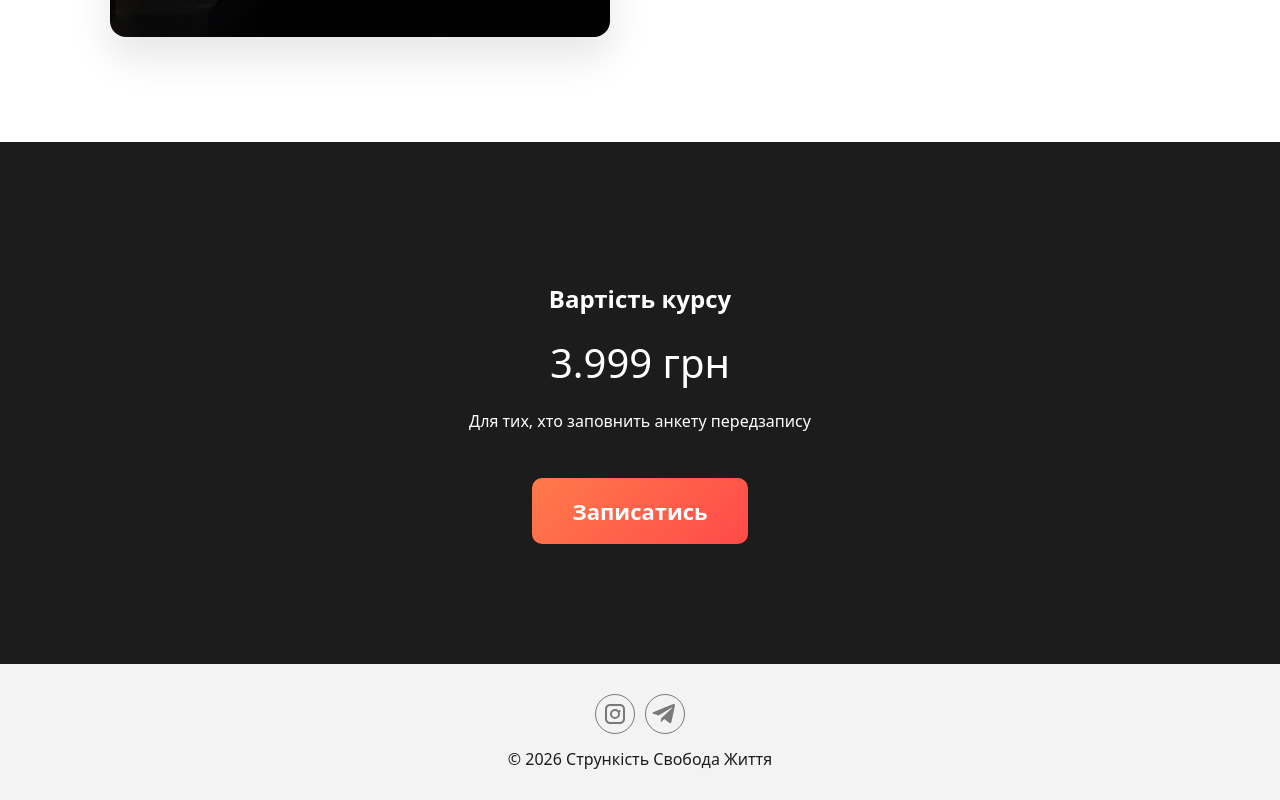
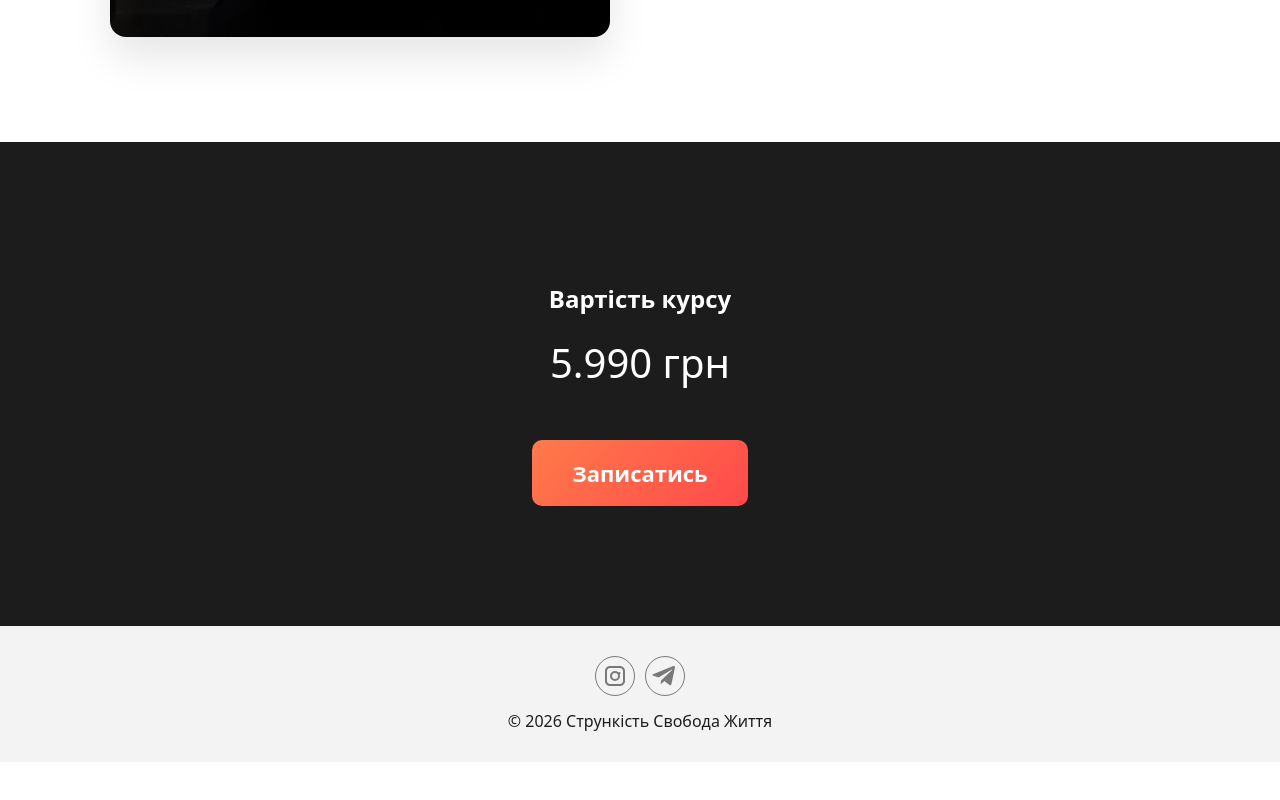
Before and after one commit to sergiyZinovyev/psy-landing, an Angular app: page / in a window 1280 px wide. Shown: the part 3316-4116 px from the top of the page. After the commit the page ends 4078 px from the top, so only its background shows below. Built offline with nearby package versions, Linux system fonts and the light colour scheme.

Commit message:
Update price

```diff
--- a/src/app/app.html
+++ b/src/app/app.html
@@ -237,9 +237,9 @@
 
     <h2>Вартість курсу</h2>
 
-    <p class="price">3.999 грн</p>
+    <p class="price">5.990 грн</p>
 
-    <p>Для тих, хто заповнить анкету передзапису</p>
+    <!-- <p>Для тих, хто заповнить анкету передзапису</p> -->
 
     <a class="primary-btn large"
       href="https://docs.google.com/forms/d/e/1FAIpQLSf9YZ0cVVljKF4LISLr4gsiftl6NtPT_NgWGsKWwGAxw2EkHg/viewform"
```
